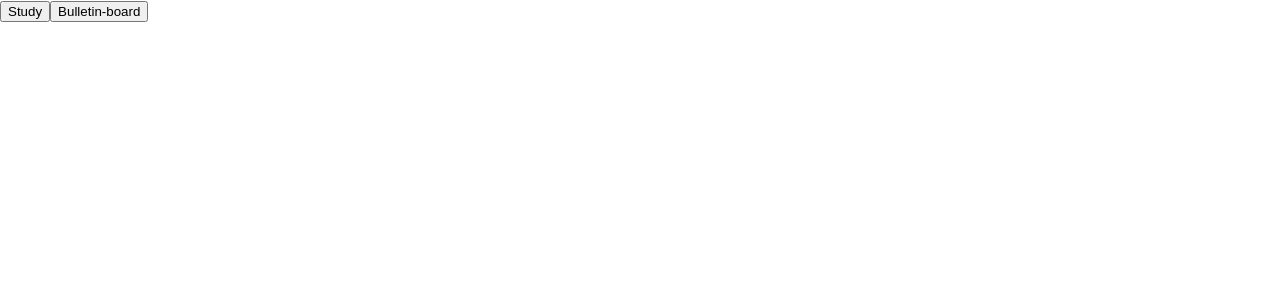
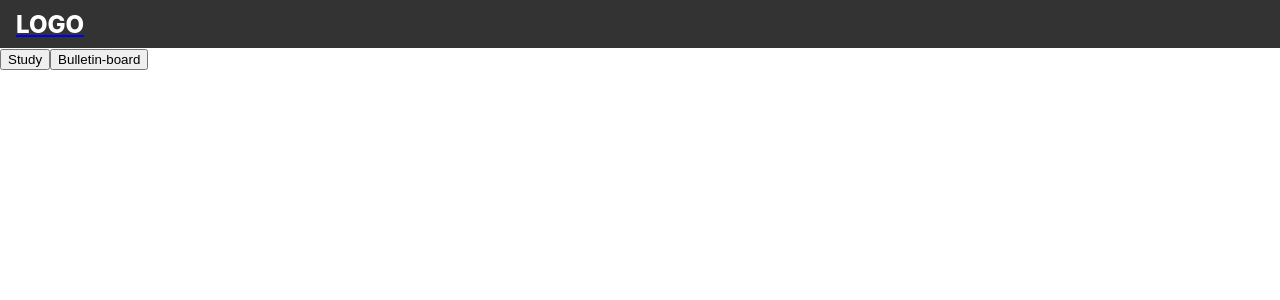
Before and after one commit to rlacksals96/capstone_front_end, a React (Create React App) app: page /rooms/1 in a window 1280 px wide. Shown: the top 300 px of the page. Built offline with nearby package versions, Linux system fonts and the light colour scheme.

Commit message:
add: axios, qs library, edit: directory route
axios: to get api from server
qs: to make object to string so as to get query from url

edit: 컴포넌트 중에서 header는 layout과 관련되서 layout dir 만들고 header를 해당 디렉토리 안으로 이전

```diff
--- a/package.json
+++ b/package.json
@@ -6,6 +6,8 @@
     "@testing-library/jest-dom": "^5.11.4",
     "@testing-library/react": "^11.1.0",
     "@testing-library/user-event": "^12.1.10",
+    "axios": "^0.21.0",
+    "qs": "^6.9.4",
     "react": "^17.0.1",
     "react-dom": "^17.0.1",
     "react-router-dom": "^5.2.0",
--- a/src/components/Header.js
+++ b/src/components/layout/Header.js
@@ -1,6 +1,6 @@
 import React from 'react';
 import {Link} from 'react-router-dom';
-import '../styles/Header.css';
+import '../../styles/Header.css';
 
 const Header = ({ onLogout }) => (
     <div className="header">
--- a/src/pages/Bulletinboard.js
+++ b/src/pages/Bulletinboard.js
@@ -1,5 +1,5 @@
 import React from 'react';
-import Header from "../components/Header";
+import Header from "../components/layout/Header";
 function BulletinBoard(){
     return(
         <div>
--- a/src/pages/Login.js
+++ b/src/pages/Login.js
@@ -1,6 +1,6 @@
 import React from 'react';
 import {Link} from 'react-router-dom';
-import Header from "../components/Header";
+import Header from "../components/layout/Header";
 function Login(){
     return (
         <div>
--- a/src/pages/Main.js
+++ b/src/pages/Main.js
@@ -1,5 +1,5 @@
 import React from "react";
-import Header from '../components/Header';
+import Header from '../components/layout/Header';
 import {Link} from 'react-router-dom';
 
 
--- a/src/pages/NotFound.js
+++ b/src/pages/NotFound.js
@@ -1,5 +1,5 @@
 import React from "react";
-import Header from "../components/Header";
+import Header from "../components/layout/Header";
 const NotFound = () => {
     return (
         <div>
--- a/src/pages/Room.js
+++ b/src/pages/Room.js
@@ -1,5 +1,5 @@
 import React from 'react';
-import Header from "../components/Header";
+import Header from "../components/layout/Header";
 import {Link} from 'react-router-dom';
 function Room(){
     return(
--- a/src/pages/Rooms.js
+++ b/src/pages/Rooms.js
@@ -1,5 +1,5 @@
 import React from "react";
-import Header from "../components/Header";
+import Header from "../components/layout/Header";
 import {Link} from "react-router-dom";
 const Rooms = ({ match }) => {
     // App.js /:kind로 설정해둔 값입니다.
--- a/src/pages/Selection.js
+++ b/src/pages/Selection.js
@@ -1,10 +1,11 @@
 import React from 'react';
 import { Link, Route } from 'react-router-dom'
 import { Room } from './index'
-
+import Header from  '../components/layout/Header';
 const Selection =()=>{
   return(
     <div>
+      <Header/>
       <Link to="/rooms/:roomId/room"><button>Study</button></Link>
       <Link to="/rooms/:roomId/board"><button>Bulletin-board</button></Link>
     </div>
--- a/src/pages/SignUp.js
+++ b/src/pages/SignUp.js
@@ -1,5 +1,5 @@
 import React from 'react';
-import Header from "../components/Header";
+import Header from "../components/layout/Header";
 function SignUp(){
     return(
         <div>
```
Also changed, not shown: 1 other file (tests, documents, lock files or other folders).
